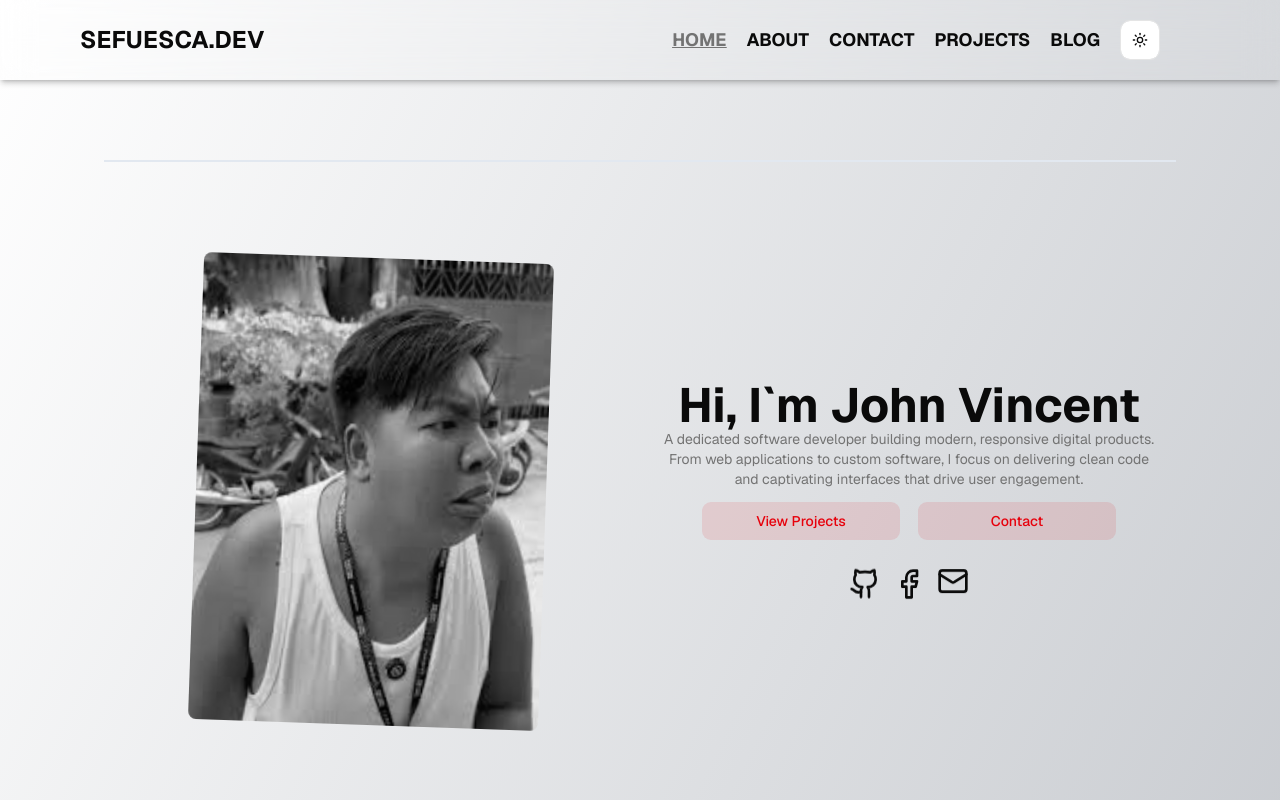
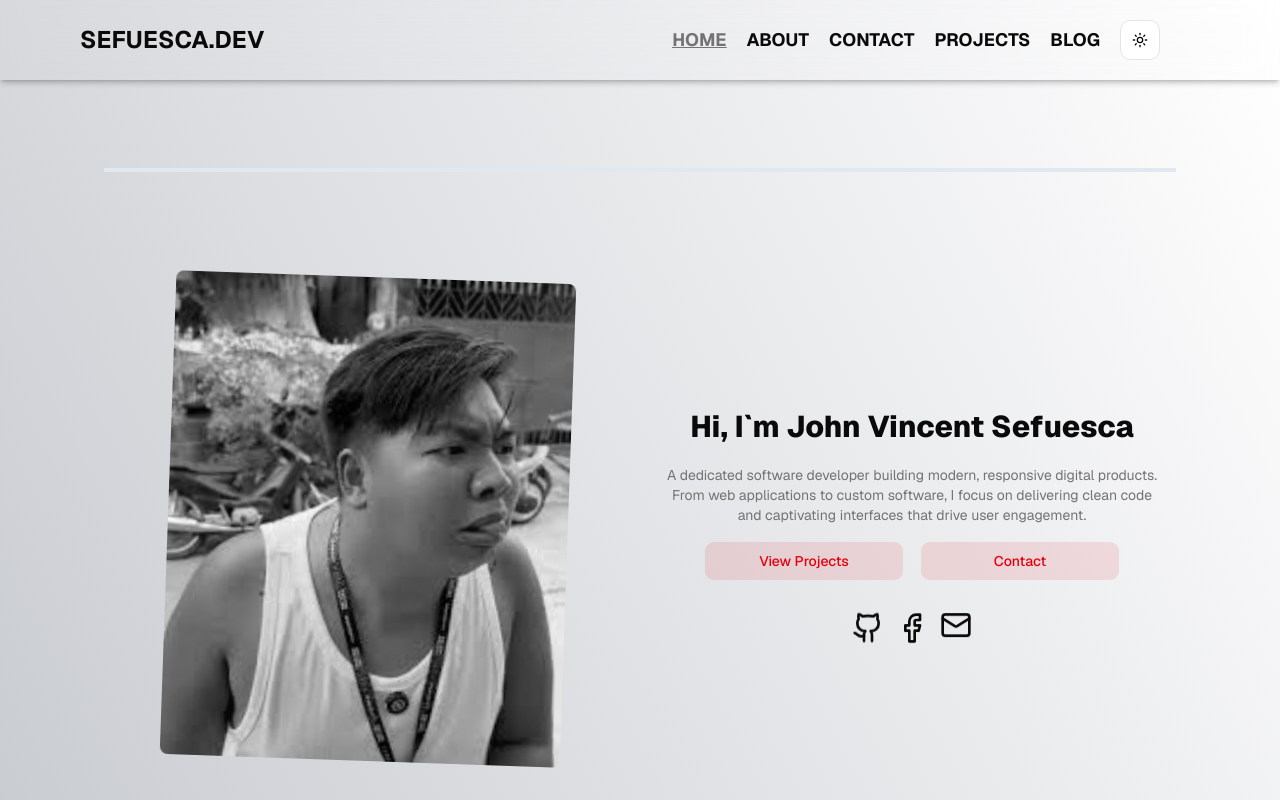
Before and after one commit to Unpayedme/ittract-portfolio, a Next.js app: page / in a window 1280 px wide. Shown: the top 800 px of the page. Built offline with nearby package versions, Linux system fonts and the light colour scheme.

Commit message:
upgraded the image components

```diff
--- a/app/layout.tsx
+++ b/app/layout.tsx
@@ -36,7 +36,7 @@ export default function RootLayout({
           enableSystem
           disableTransitionOnChange
         >
-          <div className="flex flex-col min-h-screen bg-gradient-to-tl from-gray-700/40 to-gray-0">
+          <div className="flex flex-col min-h-screen bg-gradient-to-bl from-gray-700/40 to-gray-0 bg-gradient-to-tr from-gray-700/40 to-gray-0">
             <Header />
             <main className="flex-1 container mx-auto px-6">
               {children}
--- a/components/common/Header.tsx
+++ b/components/common/Header.tsx
@@ -4,25 +4,6 @@ import Link from "next/link";
 import { ModeToggle } from "@/components/common/Buttontoggle";
 import { Menu, X } from "lucide-react";
 import { Button } from "@/components/ui/button";
-import {
-    DropdownMenu,
-    DropdownMenuContent,
-    DropdownMenuGroup,
-    DropdownMenuItem,
-    DropdownMenuLabel,
-    DropdownMenuSeparator,
-    DropdownMenuTrigger,
-} from "@/components/ui/dropdown-menu";
-import {
-    Drawer,
-    DrawerClose,
-    DrawerContent,
-    DrawerDescription,
-    DrawerFooter,
-    DrawerHeader,
-    DrawerTitle,
-    DrawerTrigger,
-} from "@/components/ui/drawer";
 import { usePathname } from 'next/navigation';
 import { useState } from "react";
 import { link } from "node:fs";
@@ -74,11 +55,11 @@ export function Header() {
                 </div>
 
                 <div
-                    className={`fixed top-20 left-0 w-full bg-gray-50 shadow-md transform transition-all duration-500 linear z-40 lg:hidden
+                    className={`fixed top-20 left-0 w-full bg-gray-100/90 shadow-md transform transition-all duration-500 linear z-40 lg:hidden
                                 ${isOpen ? "translate-y-0 opacity-100"
                             :
                             "-translate-y-2 opacity-0 pointer-events-none"
-                        } dark:bg-black border-b border-slate-200`}
+                        } dark:bg-black border-b border-slate-200 backdrop-blur-xm`}
                 >
                     <ul className="gap-5 text-lg font-bold flex flex-col p-4 font-extrabold">
                         {myList.map((list, index) =>
@@ -101,11 +82,11 @@ export function Header() {
                 </div>
                 <div
                     onClick={() => setIsOpen(false)}
-                    className={`fixed top-20 inset-0 z-30 transition-all duration-300
-                                ${isOpen ? "opacity-100 backdrop-blur-sm bg-black/20"
-                                         :
-                                           "opacity-0 pointer-events-none"}`}
-                />
+                    className={`fixed top-20 z-30 transition-all transform duration-300
+                            ${isOpen ? "opacity-100 bg-black/20" : "opacity-0 pointer-events-none"} h-screen backdrop-blur-xl`}
+                >
+
+                </div>
 
                 <div className="flex gap-5 items-center hidden lg:flex justify-end flex-1 px-10">
                     <ul className="gap-5 text-lg font-bold flex">
--- a/components/common/ProfileImage.tsx
+++ b/components/common/ProfileImage.tsx
@@ -2,21 +2,15 @@ import Image from "next/image"
 
 export function ProfileImage() {
     return (
-        <div className="mt-4 items-center ">
-            {/* <div>
-                <div className="absolute border-3 border-red-500 rotate-5 inset-0 rounded-lg">
-
-                </div>
-            </div>
-             */}
-                <Image
-                    src="/malupiton.jpg"
-                    alt="my image"
-                    width={350}
-                    height={350}
-                    loading="eager"
-                    className="grayscale hover:grayscale-0 transition-transform duration-500 hover:scale-102 rounded-md aspect-[3/4] rotate-2 hover:rotate-0 ease-in animate-pulse  hover:shadow-lg hover:shadow-red-500/50"
-                />
+        <div className="relative w-60 sm:w-50 md:w-80 lg:w-100 aspect-[3/4] flex items-center justify-center " >
+            <Image
+                src="/malupiton.jpg"
+                alt="my image"
+                loading="eager"
+                width={500}
+                height={500}
+                className="object-cover grayscale hover:grayscale-0 transition-all duration-500 hover:scale-102 rounded-md rotate-2 hover:rotate-0 ease-in animate-pulse  hover:shadow-lg hover:shadow-red-500/50"
+            />
         </div>
     );
 
--- a/components/common/Section.tsx
+++ b/components/common/Section.tsx
@@ -8,7 +8,7 @@ interface SectionProps extends React.HTMLAttributes<HTMLElement> {
 
 export function Section({ children, className, id, ...props }: SectionProps) {
   return (
-    <section id={id} className={cn("py-2 md:py-14 lg:py-20 lg:mx-20 md:mx-10 mx-2", className)} {...props}>
+    <section id={id} className={cn("py-2 md:py-14 lg:py-2 lg:mx-20 md:mx-10 mx-2", className)} {...props}>
       {children}
     </section>
   )
--- a/components/features/home/HeroBanner.tsx
+++ b/components/features/home/HeroBanner.tsx
@@ -8,16 +8,17 @@ import { LucideIcon, Mail, PhoneCall, Github, Facebook, Linkedin } from "lucide-
 export function HeroBanner() {
     return (
         <Section className="flex">
-            <div className="container mx-auto flex md:flex-row items-center gap-3 flex-col md:gap-1 border-t-2 border-b-2 border-slate-200 py-20 w-full flex-1">
+            <div className="container mx-auto flex flex-col lg:flex-row items-center gap-3 flex-col md:gap-4 border-t-4 border-b-4 border-slate-200 w-full flex-1 py-20 my-20">
 
-                <div className="flex-1 items-center flex justify-center mb-5">
+                <div className="flex-1 items-center flex justify-center mb-5 w-full h-full">
                     <ProfileImage />
                 </div>
 
-                <div className="flex-1 flex flex-col gap-3  md:text-center">
-                    <div className="w-full">
-                        <h1 className="text-foreground sm:text-2xl lg:text-5xl md:text-2xl font-bold text-center text-2xl">Hi, I`m John Vincent</h1>
-                        <p className="text-muted-foreground text-sm md:text-md text-center px-4 ">A dedicated software developer building modern, responsive digital products. From web applications to custom software, I focus on delivering clean code and captivating interfaces that drive user engagement.
+                <div className="flex-1 flex flex-col gap-4  md:text-center">
+                    <div className="w-full flex flex-col gap-5">
+                        <h1 className="text-foreground sm:text-2xl xl:text-3xl md:text-2xl font-extrabold text-center text-xl ">Hi, I`m John Vincent Sefuesca</h1>
+                        <p className="text-muted-foreground text-sm md:text-md text-center px-4">
+                            A dedicated software developer building modern, responsive digital products. From web applications to custom software, I focus on delivering clean code and captivating interfaces that drive user engagement.
                         </p>
                     </div>
 
--- a/package.json
+++ b/package.json
@@ -16,7 +16,7 @@
     "clsx": "^2.1.1",
     "dropdown-menu": "^0.1.1",
     "lucide-react": "^0.577.0",
-    "next": "16.1.6",
+    "next": "^16.2.1",
     "next-themes": "^0.4.6",
     "radix-ui": "^1.4.3",
     "react": "^19.2.4",
```
Also changed, not shown: 1 other file (tests, documents, lock files or other folders).
